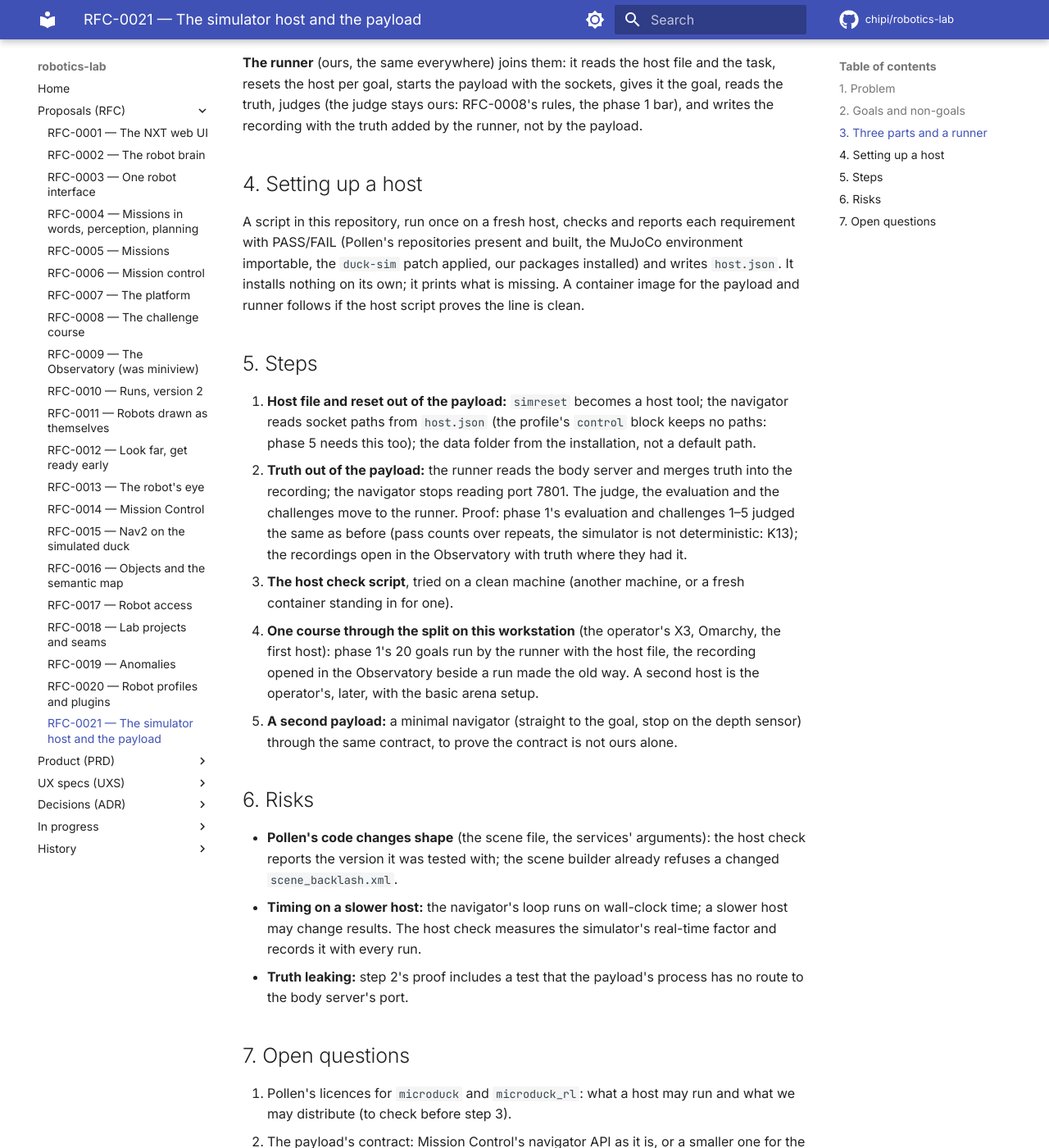
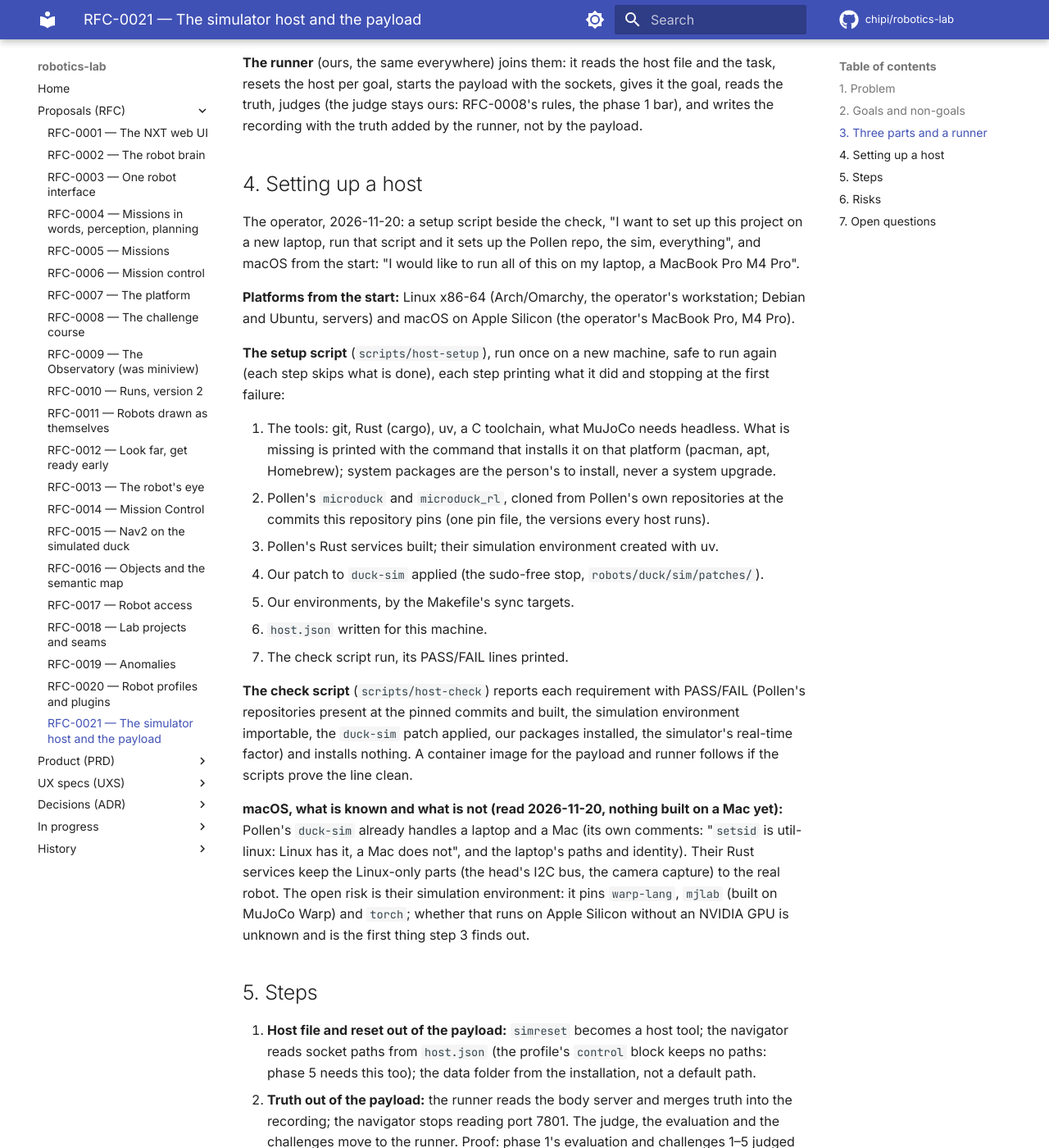
Before and after one commit to chipi/robotics-lab, an MkDocs documentation site: the page built from docs/rfc/RFC-0021-sim-host-and-payload.md, in a window 1280 px wide and 1400 px high, scrolled down 2238 px. Shown: the whole window at 82% size. Built offline with MkDocs 1.6.1 and Material for MkDocs 9.7.7, drawn with Linux system fonts in a browser that asks for light colours; comment, search, counter and statistics services are not loaded; some of the changed text lies outside the part shown.

Commit message:
RFC-0021: a host setup script beside the check, Linux and macOS on Apple Silicon from the start (the operator)
Co-Authored-By: Claude Opus 5.5 <noreply@anthropic.com>
Claude-Session: https://claude.ai/code/session_014cvkLDtihKBLiV2cbMenbC

```diff
--- a/docs/rfc/RFC-0021-sim-host-and-payload.md
+++ b/docs/rfc/RFC-0021-sim-host-and-payload.md
@@ -71,11 +71,38 @@ added by the runner, not by the payload.
 
 ## 4. Setting up a host
 
-A script in this repository, run once on a fresh host, checks and reports each requirement with
-PASS/FAIL (Pollen's repositories present and built, the MuJoCo environment importable, the
-`duck-sim` patch applied, our packages installed) and writes `host.json`. It installs nothing on its
-own; it prints what is missing. A container image for the payload and runner follows if the host
-script proves the line is clean.
+The operator, 2026-11-20: a setup script beside the check, "I want to set up this project on a new
+laptop, run that script and it sets up the Pollen repo, the sim, everything", and macOS from the
+start: "I would like to run all of this on my laptop, a MacBook Pro M4 Pro".
+
+**Platforms from the start:** Linux x86-64 (Arch/Omarchy, the operator's workstation; Debian and
+Ubuntu, servers) and macOS on Apple Silicon (the operator's MacBook Pro, M4 Pro).
+
+**The setup script** (`scripts/host-setup`), run once on a new machine, safe to run again (each step
+skips what is done), each step printing what it did and stopping at the first failure:
+
+1. The tools: git, Rust (cargo), uv, a C toolchain, what MuJoCo needs headless. What is missing is
+   printed with the command that installs it on that platform (pacman, apt, Homebrew); system
+   packages are the person's to install, never a system upgrade.
+2. Pollen's `microduck` and `microduck_rl`, cloned from Pollen's own repositories at the commits
+   this repository pins (one pin file, the versions every host runs).
+3. Pollen's Rust services built; their simulation environment created with uv.
+4. Our patch to `duck-sim` applied (the sudo-free stop, `robots/duck/sim/patches/`).
+5. Our environments, by the Makefile's sync targets.
+6. `host.json` written for this machine.
+7. The check script run, its PASS/FAIL lines printed.
+
+**The check script** (`scripts/host-check`) reports each requirement with PASS/FAIL (Pollen's
+repositories present at the pinned commits and built, the simulation environment importable, the
+`duck-sim` patch applied, our packages installed, the simulator's real-time factor) and installs
+nothing. A container image for the payload and runner follows if the scripts prove the line clean.
+
+**macOS, what is known and what is not (read 2026-11-20, nothing built on a Mac yet):** Pollen's
+`duck-sim` already handles a laptop and a Mac (its own comments: "`setsid` is util-linux: Linux has
+it, a Mac does not", and the laptop's paths and identity). Their Rust services keep the Linux-only
+parts (the head's I2C bus, the camera capture) to the real robot. The open risk is their simulation
+environment: it pins `warp-lang`, `mjlab` (built on MuJoCo Warp) and `torch`; whether that runs on
+Apple Silicon without an NVIDIA GPU is unknown and is the first thing step 3 finds out.
 
 ## 5. Steps
 
@@ -87,8 +114,10 @@ script proves the line is clean.
    move to the runner. Proof: phase 1's evaluation and challenges 1–5 judged the same as before
    (pass counts over repeats, the simulator is not deterministic: K13); the recordings open in the
    Observatory with truth where they had it.
-3. **The host check script**, tried on a clean machine (another machine, or a fresh container
-   standing in for one).
+3. **The setup and check scripts** (§4), each platform proven on a clean machine: Linux in a fresh
+   container standing in for a new machine; macOS on the operator's MacBook Pro (M4 Pro), the
+   simulation environment first, since it is the open risk; phase 1's 20 goals run there and the
+   recording opened in the Observatory.
 4. **One course through the split on this workstation** (the operator's X3, Omarchy, the first
    host): phase 1's 20 goals run by the runner with the host file, the recording opened in the
    Observatory beside a run made the old way. A second host is the operator's, later, with the basic
@@ -114,3 +143,5 @@ script proves the line is clean.
    (arena question 4)?
 3. Several robots on one host (one simulator with several ducks: the body server takes `--ducks`),
    or one robot per host?
+4. How the lead reaches the MacBook to prove step 3 there: the operator runs the script and pastes
+   its output, or a way in (ssh over the tailnet) the operator sets up.
```
Also changed, not shown: docs/wip/EXECUTION-PLAN.md (+5 -5 lines).
